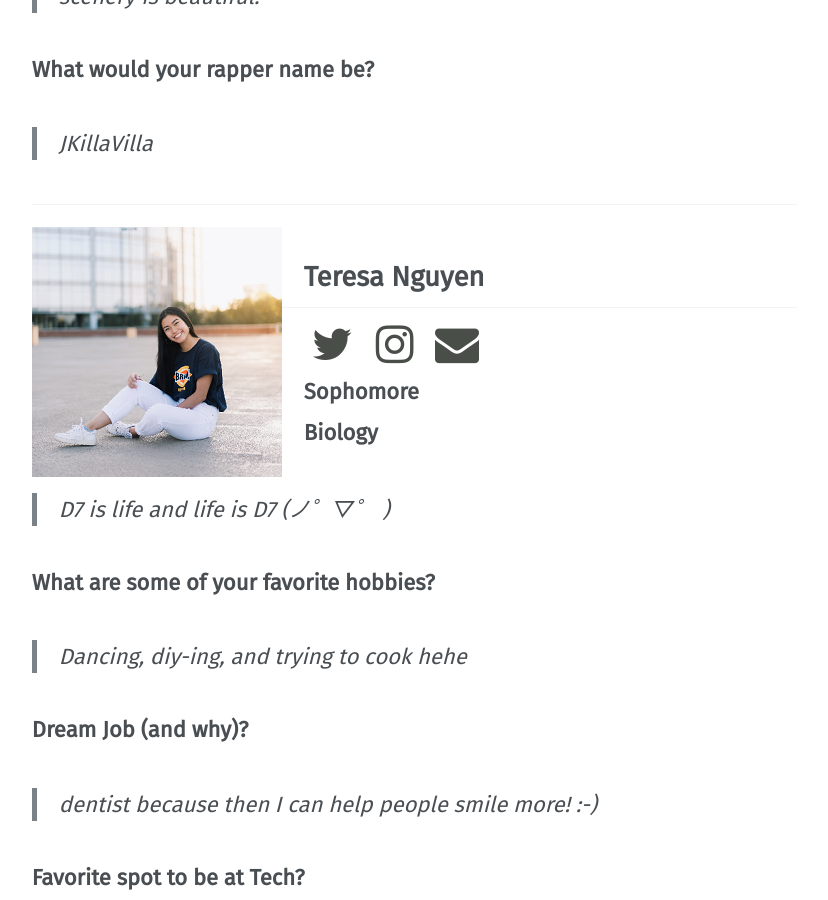
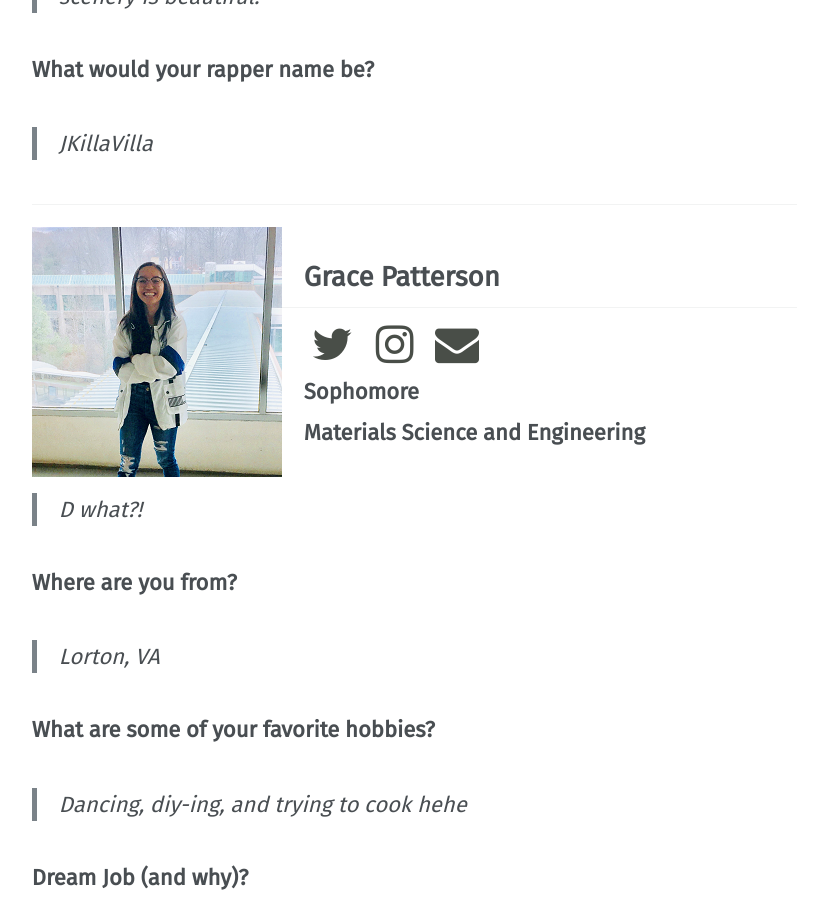
Before and after one commit to vtfasa/vtfasa.github.io, a Jekyll site: the page built from _pages/officers/d7.md, in a window 1280 px wide and 900 px high, scrolled down 1225 px. Shown: the whole window, without its empty margins (252-1080 px from the left). Built offline with Jekyll 4.4.1, drawn with Linux system fonts in a browser that asks for light colours; some web fonts are replaced.

Commit message:
updated7

```diff
--- a/_pages/officers/d7.md
+++ b/_pages/officers/d7.md
@@ -46,15 +46,18 @@ permalink: /officers/d7/
 
 ---
 
-![image-left]({{ "/assets/images/officers/small/teresa.png" | absolute_url }}){: .align-left}
-## Teresa Nguyen
+![image-left]({{ "/assets/images/officers/small/grace.png" | absolute_url }}){: .align-left}
+## Grace Patterson
 <p style="margin-bottom: 0.45em; padding: 0"><a href="https://twitter.com/timmothayle_" style="color: #494e48"><i class="fa fa-2x fa-fw fa-twitter"></i></a>
-<a href="https://www.instagram.com/letimmyq/" style="margin: 0; padding: 0"><i class="fa fa-2x fa-fw fa-instagram" style="color: #494e48"></i></a>
-<a href="mailto:nguyent3@vt.edu" style="margin: 0; padding: 0"><i class="fa fa-2x fa-fw fa-envelope" style="color: #494e48"></i></a></p>
+<a href="https://www.instagram.com/gpattrson/" style="margin: 0; padding: 0"><i class="fa fa-2x fa-fw fa-instagram" style="color: #494e48"></i></a>
+<a href="mailto:gkpatterson@vt.edu" style="margin: 0; padding: 0"><i class="fa fa-2x fa-fw fa-envelope" style="color: #494e48"></i></a></p>
 <h3 style="margin-top: 0">Sophomore</h3>
-**Biology**
+**Materials Science and Engineering**
 
-> D7 is life and life is D7 (ノ*゜▽゜* )
+> D what?!
+
+### **Where are you from?**
+>*Lorton, VA*
 
 ### **What are some of your favorite hobbies?**
 
```
Also changed, not shown: _pages/officers.md (+2 -2 lines).
